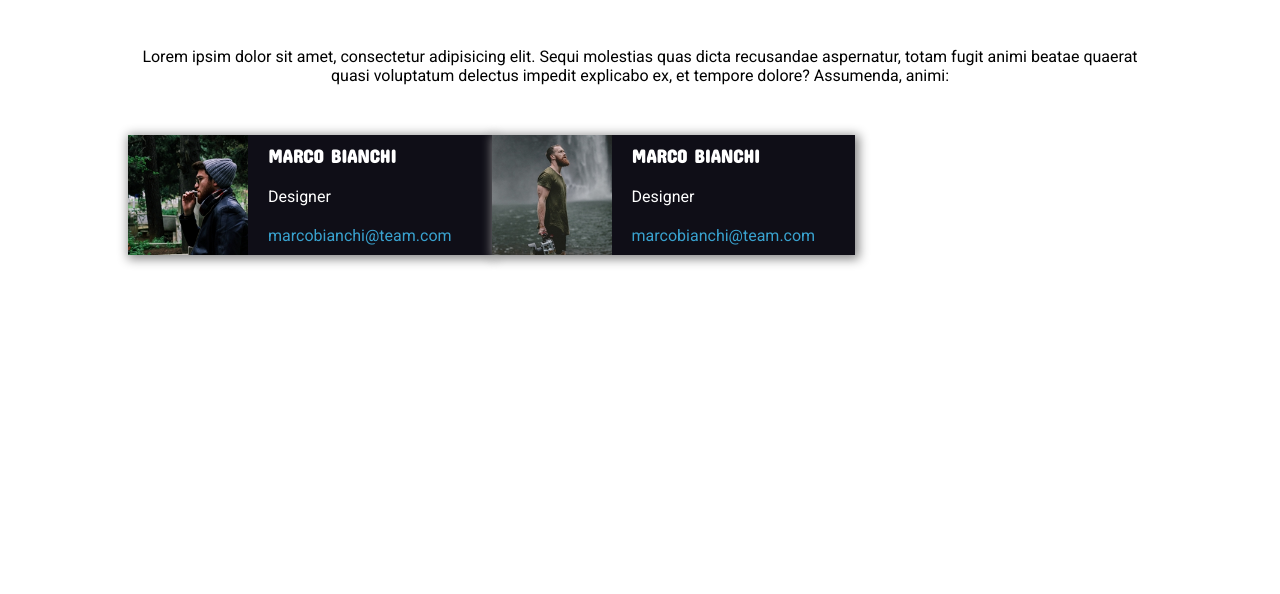
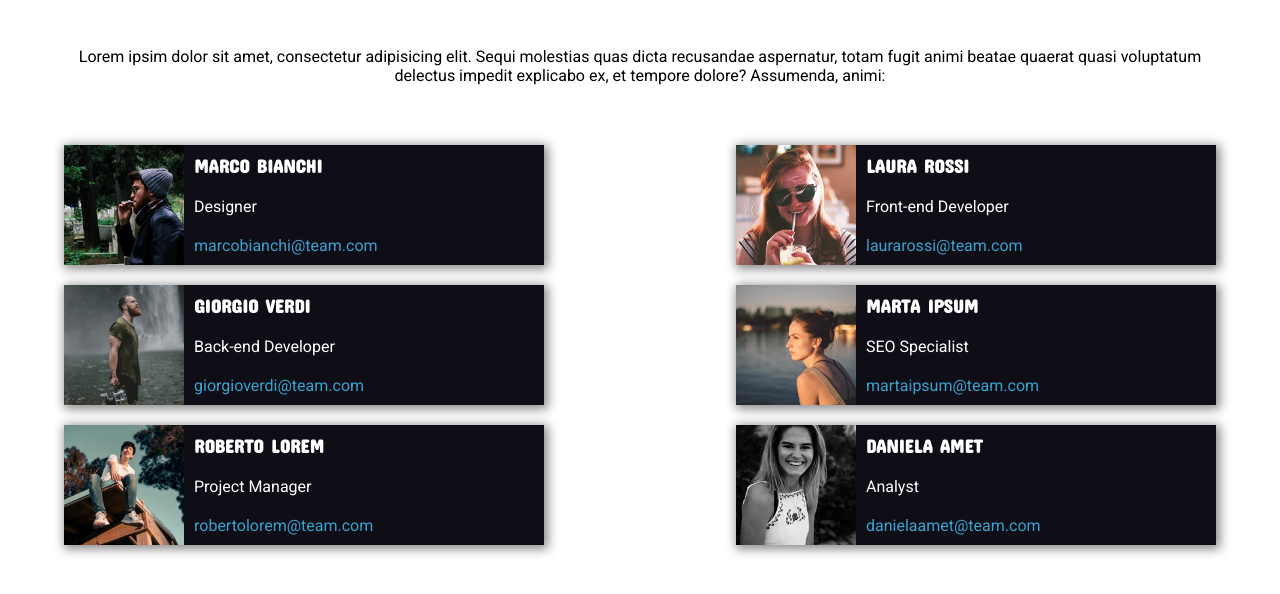
Before and after one commit to CristianMastro/html-css-flex-cards, a plain HTML site: page index.html in a window 1280 px wide. Shown: the part 60-654 px from the top of the page. Drawn offline with Linux system fonts and the light colour scheme.

Commit message:
feat: add all worker

```diff
--- a/index.html
+++ b/index.html
@@ -25,21 +25,45 @@
 
         <!--BOX WORKER-->
         <div class="box-worker">
-            <Div class="info-contact">
-                <div class="position-info">
-                    <img class="contenitor" src="./img/male1.png" alt="marco-bianchi" srcset="">
-                    <h3 class="contenitor space-info">MARCO BIANCHI</h3>
-                    <p class="contenitor space-info">Designer</p>
-                    <a class="contenitor space-info" href="mailto: marcobianchi@team.com">marcobianchi@team.com</a>
-                </div>
-                <div class="position-info">
-                    <img class="contenitor" src="./img/male2.png" alt="marco-bianchi" srcset="">
-                    <h3 class="contenitor space-info">MARCO BIANCHI</h3>
-                    <p class="contenitor space-info">Designer</p>
-                    <a class="contenitor space-info" href="mailto: marcobianchi@team.com">marcobianchi@team.com</a>
-                </div>
-            </Div>
+            <div class="position-info">
+                <img class="" src="./img/male1.png" alt="marco-bianchi" srcset="">
+                <h3 class="space-info">MARCO BIANCHI</h3>
+                <p class="space-info">Designer</p>
+                <a class="space-info" href="mailto: marcobianchi@team.com">marcobianchi@team.com</a>
+            </div>
+            <div class="position-info">
+                <img class="" src="./img/female1.png" alt="laura-rossi" srcset="">
+                <h3 class="space-info">LAURA ROSSI</h3>
+                <p class="space-info">Front-end Developer</p>
+                <a class="space-info" href="mailto: laurarossi@team.com">laurarossi@team.com</a>
+            </div>
+            <div class="position-info">
+                <img class="" src="./img/male2.png" alt="giorgio-verdi" srcset="">
+                <h3 class="space-info">GIORGIO VERDI</h3>
+                <p class="space-info">Back-end Developer</p>
+                <a class="space-info" href="mailto: giorgioverdi@team.com">giorgioverdi@team.com</a>
+            </div>
+            <div class="position-info">
+                <img class="" src="./img/female2.png" alt="marta-ipsum" srcset="">
+                <h3 class="space-info">MARTA IPSUM</h3>
+                <p class="space-info">SEO Specialist</p>
+                <a class="space-info" href="mailto: masrtaipsum@team.com">martaipsum@team.com</a>
+            </div>
+            <div class="position-info">
+                <img class="" src="./img/male3.png" alt="roberto-lorem" srcset="">
+                <h3 class="space-info">ROBERTO LOREM</h3>
+                <p class="space-info">Project Manager</p>
+                <a class="space-info" href="mailto: robertolorem@team.com">robertolorem@team.com</a>
+            </div>
+            <div class="position-info">
+                <img class="" src="./img/female3.png" alt="daniela-amet" srcset="">
+                <h3 class="space-info">DANIELA AMET</h3>
+                <p class="space-info">Analyst</p>
+                <a class="space-info" href="mailto: danielaamet@team.com">danielaamet@team.com</a>
+            </div>
         </div>
+        <!--END-->
+
     </main>
 
 </body>
--- a/style.css
+++ b/style.css
@@ -6,20 +6,20 @@
 
 /* TITLE AND INTRO */
 main{
-    width: 80%;
-    min-width: 200px;
-    margin: 50px auto;
+    width: 90%;
+    margin: 10px auto;
     font-family: "roboto", serif;
 }
 
 .text-intro{
     text-align: center;
+    margin: 50px 0 50px 0;
 }
 
 #title-page{
     color: #e53170;
     text-align: center;
-    margin: 20px 0;
+    margin-top: 20px;
     font-family: "Concert One", sans-serif;
 }
 
@@ -29,28 +29,27 @@ main{
 
 .box-worker{
     display: flex;
-}
-
-.info-contact{
-    margin-top: 50px;
-    color: white;
-    display: flex;
-}
-
-.position-info{
-    display: flex;
-    background-color:#0f0e17;
-    box-shadow: 2px 2px 10px 2px #888888;
-    height: 120px;
-    flex-direction: column;
+    justify-content: space-between;
     flex-wrap: wrap;
-    justify-content: space-around;
-
 }
 
 
+.position-info{
+    height: 120px;
+    width: 480px;
+    display: flex;
+    color: white;
+    background-color:#0f0e17;
+    flex-direction: column;
+    flex-wrap: wrap;
+    align-content: flex-start;
+    justify-content: space-around;
+    box-shadow: 2px 2px 10px 2px #888888;
+    margin: 10px 0 10px 0;
+}
+
 .space-info{
-    padding: 0px 40px 0px 20px;
+    padding: 0 20px 0 10px;
 }
 
 
@@ -67,3 +66,5 @@ a{
 h3{
     font-family: "Concert One", sans-serif;
 }
+
+/* END */
```
